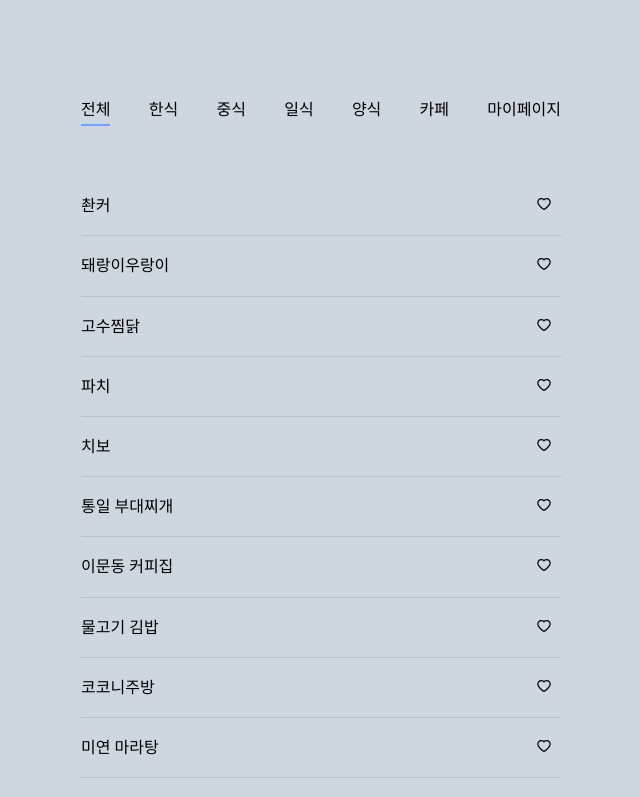
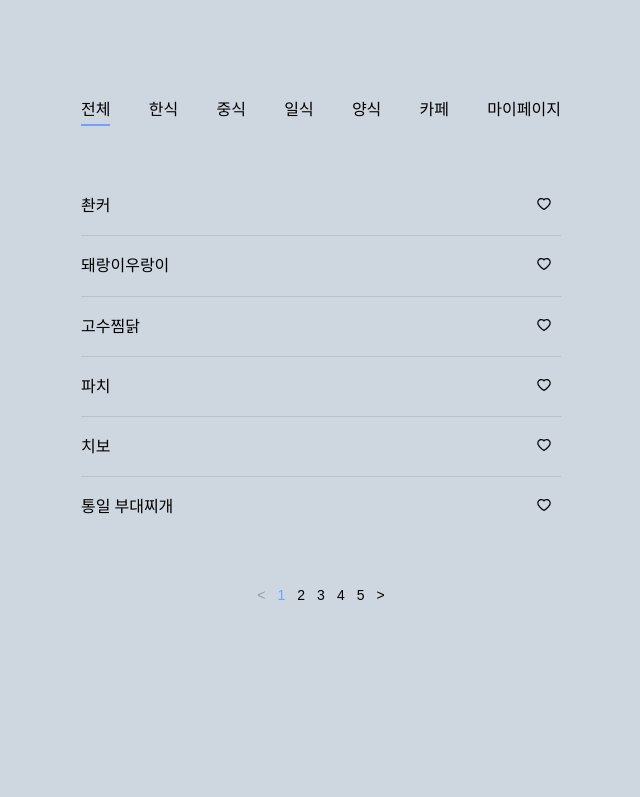
Before and after one commit to seongminn/likelion_matzip, a React (Create React App) app: page / in a window 1280 px wide. Shown: the top 797 px of the page, without its empty margins (239-879 px from the left). Built offline with nearby package versions, Linux system fonts and the light colour scheme.

Commit message:
fix: Heart component & Pagination

```diff
--- a/src/App.js
+++ b/src/App.js
@@ -1,6 +1,4 @@
-import { BrowserRouter, Outlet, Route, Routes } from "react-router-dom";
-import Header from "./components/Header";
-import Board from "./components/Board";
+import { BrowserRouter, Route, Routes } from "react-router-dom";
 import Home from "./routes/Home";
 
 function App() {
--- a/src/components/Board.js
+++ b/src/components/Board.js
@@ -1,10 +1,14 @@
-import { HeartFilled, HeartOutlined } from "@ant-design/icons";
 import styled from "styled-components";
-import { cate } from "../api";
 import { useRecoilState } from "recoil";
 import { heartState } from "./../atom";
-import { useEffect } from "react";
+import { useEffect, useState } from "react";
 import CheckBox from "./CheckBox";
+import Pagination from "./Pagination";
+import Heart from "./Heart";
+
+const Wrapper = styled.div`
+  height: 100%;
+`;
 
 const Box = styled.div`
   display: flex;
@@ -31,35 +35,17 @@ const FoodName = styled.div`
   align-items: center;
 `;
 
-const Heart = styled.div`
-  font-size: 14px;
-  cursor: pointer;
-`;
+const Board = ({ data, category }) => {
+  const [page, setPage] = useState(1);
+  const limit = 6;
+  const offset = (page - 1) * limit;
 
-const Board = ({ category }) => {
   const [favs, setFavs] = useRecoilState(heartState);
-  const data = cate(category);
-  const onClickHeart = (id, name) => {
-    setFavs((fav) => {
-      const prevFavs = [...fav];
 
-      const favIdx = prevFavs.findIndex((fav) => fav.id === id);
-      console.log(favIdx);
-      let result;
-      if (favIdx === -1) {
-        alert(`${name}이(가) 찜 목록에 추가되었습니다😉`);
-        result = [...prevFavs, { id, name }];
+  useEffect(() => {
+    setPage(1);
+  }, [category]);
 
-        localStorage.setItem("foods", JSON.stringify(result));
-      } else {
-        prevFavs.splice(favIdx, 1);
-
-        result = prevFavs;
-        localStorage.setItem("foods", JSON.stringify(result));
-      }
-      return result;
-    });
-  };
   useEffect(() => {
     const storage = localStorage.getItem("foods");
 
@@ -72,32 +58,50 @@ const Board = ({ category }) => {
   }, [setFavs]);
 
   return (
-    <Box>
-      {category !== "my"
-        ? data.map((d) => (
-            <FoodList key={d.id + d.name}>
-              <FoodName>{d.name}</FoodName>
-              <Heart onClick={() => onClickHeart(d.id, d.name)}>
-                {favs.find((fav) => fav.id === d.id) ? (
-                  <HeartFilled style={{ color: "#ff6b81" }} />
-                ) : (
-                  <HeartOutlined />
-                )}
-              </Heart>
-            </FoodList>
-          ))
-        : favs.map((d) => (
-            <FoodList key={d.id + "favs"}>
-              <FoodName>
-                <CheckBox />
-                {d.name}
-              </FoodName>
-              <Heart onClick={() => onClickHeart(d.id)}>
-                <HeartFilled style={{ color: "#ff6b81" }} />
-              </Heart>
-            </FoodList>
-          ))}
-    </Box>
+    <Wrapper>
+      {category !== "my" ? (
+        <>
+          <Box>
+            {data.slice(offset, offset + limit).map(({ id, name }) => (
+              <FoodList key={id + name}>
+                <FoodName>{name}</FoodName>
+                <Heart
+                  id={id}
+                  name={name}
+                  filled={favs.find((fav) => fav.id === id)}
+                />
+              </FoodList>
+            ))}
+          </Box>
+          <Pagination
+            total={data.length}
+            limit={limit}
+            page={page}
+            setPage={setPage}
+          />
+        </>
+      ) : (
+        <>
+          <Box>
+            {favs.slice(offset, offset + limit).map(({ id, name }) => (
+              <FoodList key={id + "favs"}>
+                <FoodName>
+                  <CheckBox />
+                  {name}
+                </FoodName>
+                <Heart id={id} name={name} filled={true} />
+              </FoodList>
+            ))}
+          </Box>
+          <Pagination
+            total={favs.length}
+            limit={limit}
+            page={page}
+            setPage={setPage}
+          />
+        </>
+      )}
+    </Wrapper>
   );
 };
 
--- a/src/components/CheckBox.js
+++ b/src/components/CheckBox.js
@@ -1,4 +1,5 @@
-import { CheckCircleFilled, CheckCircleOutlined } from "@ant-design/icons";
+import { CheckSquareFilled, CheckSquareOutlined } from "@ant-design/icons";
+import { AnimatePresence } from "framer-motion";
 import { useState } from "react";
 
 const CheckBox = () => {
@@ -7,16 +8,20 @@ const CheckBox = () => {
   const onClickChecked = () => {
     setChecked((prev) => !prev);
   };
-  return checked ? (
-    <CheckCircleFilled
+  return (
+    <AnimatePresence>
+      {checked ? (
+        <CheckSquareFilled
           style={{ color: "#70a1ff", cursor: "pointer" }}
           onClick={onClickChecked}
         />
       ) : (
-    <CheckCircleOutlined
+        <CheckSquareOutlined
           style={{ cursor: "pointer" }}
           onClick={onClickChecked}
         />
+      )}
+    </AnimatePresence>
   );
 };
 
--- /dev/null
+++ b/src/components/Footer.js
@@ -0,0 +1,5 @@
+const Footer = () => {
+  return;
+};
+
+export default Footer;
--- /dev/null
+++ b/src/components/Heart.js
@@ -0,0 +1,47 @@
+import { HeartFilled, HeartOutlined } from "@ant-design/icons";
+import { useSetRecoilState } from "recoil";
+import styled from "styled-components";
+import { heartState } from "../atom";
+
+const Icon = styled.div`
+  font-size: 14px;
+  cursor: pointer;
+`;
+
+const Heart = ({ id, name, filled }) => {
+  const setFavs = useSetRecoilState(heartState);
+
+  const onClickHeart = (id, name) => {
+    setFavs((fav) => {
+      const prevFavs = [...fav];
+
+      const favIdx = prevFavs.findIndex((fav) => fav.id === id);
+      console.log(favIdx);
+      let result;
+      if (favIdx === -1) {
+        alert(`${name}이(가) 찜 목록에 추가되었습니다😉`);
+        result = [...prevFavs, { id, name }];
+
+        localStorage.setItem("foods", JSON.stringify(result));
+      } else {
+        prevFavs.splice(favIdx, 1);
+
+        result = prevFavs;
+        localStorage.setItem("foods", JSON.stringify(result));
+      }
+      return result;
+    });
+  };
+
+  return (
+    <Icon onClick={() => onClickHeart(id, name)}>
+      {filled ? (
+        <HeartFilled style={{ color: "#ff6b81" }} />
+      ) : (
+        <HeartOutlined />
+      )}
+    </Icon>
+  );
+};
+
+export default Heart;
--- a/src/components/MyPage.js
+++ /dev/null
@@ -1,5 +0,0 @@
-const MyPage = () => {
-  return;
-};
-
-export default MyPage;
--- /dev/null
+++ b/src/components/Pagination.js
@@ -0,0 +1,44 @@
+import styled from "styled-components";
+
+const Wrapper = styled.div`
+  width: 100%;
+  display: flex;
+  justify-content: center;
+`;
+
+const Button = styled.button`
+  border: none;
+  background-color: transparent;
+  font-size: 14px;
+  cursor: ${(props) => props.disabled || "pointer"};
+`;
+
+const Pagination = ({ total, limit, page, setPage }) => {
+  const numPages = Math.ceil(total / limit);
+
+  return (
+    <Wrapper>
+      <Button onClick={() => setPage(page - 1)} disabled={page === 1}>
+        &lt;
+      </Button>
+      {Array(numPages)
+        .fill()
+        .map((_, i) => (
+          <Button
+            key={i + 1}
+            onClick={() => setPage(i + 1)}
+            aria-current={page === i + 1 ? "page" : null}
+            disabled={false}
+            style={{ color: i + 1 === page && "#70a1ff" }}
+          >
+            {i + 1}
+          </Button>
+        ))}
+      <Button onClick={() => setPage(page + 1)} disabled={page === numPages}>
+        &gt;
+      </Button>
+    </Wrapper>
+  );
+};
+
+export default Pagination;
--- a/src/routes/Home.js
+++ b/src/routes/Home.js
@@ -2,6 +2,7 @@ import styled from "styled-components";
 import { useParams } from "react-router-dom";
 import Board from "./../components/Board";
 import Header from "../components/Header";
+import { cate } from "../api";
 
 const Wrapper = styled.div`
   width: 480px;
@@ -11,10 +12,12 @@ const Wrapper = styled.div`
 const Home = () => {
   const { category } = useParams();
 
+  const data = category ? cate(category) : cate("all");
+
   return (
     <Wrapper>
       <Header />
-      <Board category={category || "all"} />
+      <Board data={data} category={category || "all"} length={data.length} />
     </Wrapper>
   );
 };
```
Lines whose indentation alone changed are shown as unchanged.
